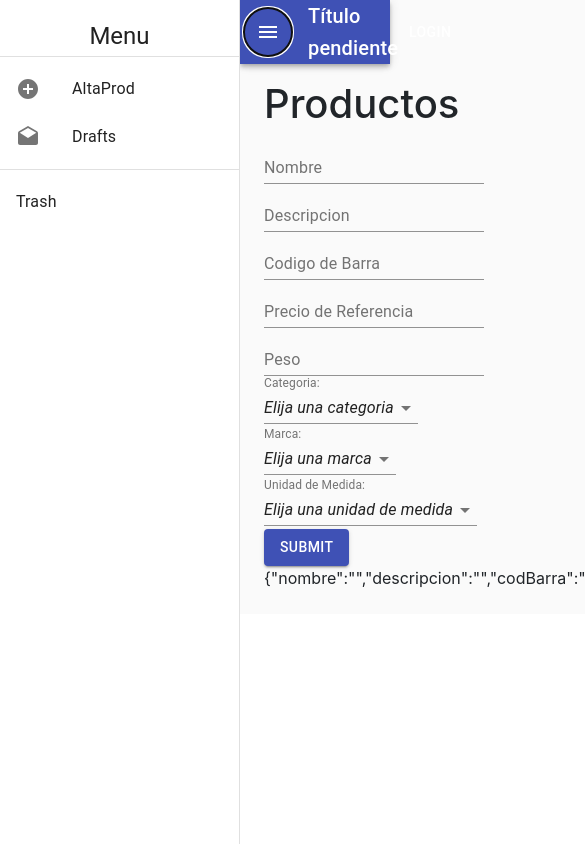
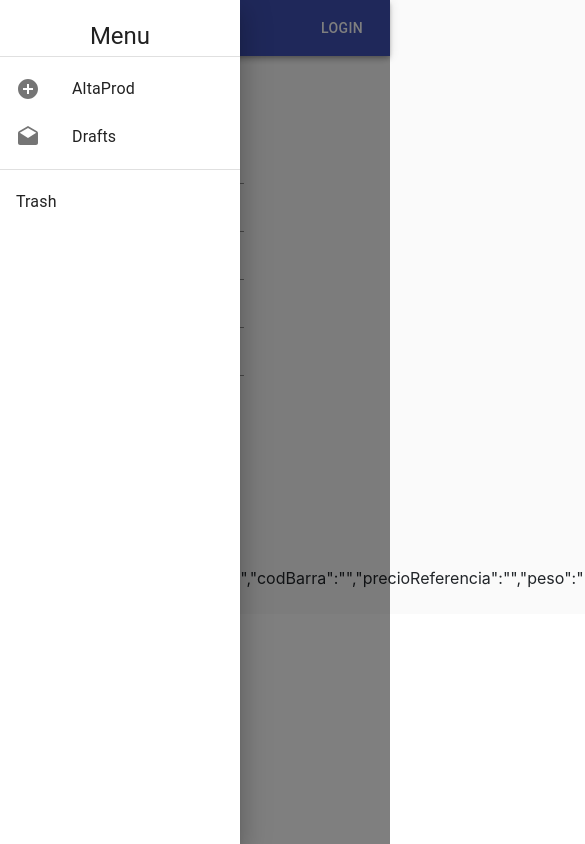
Before and after one commit to unla-investigacion-desarrollo/react-geo-turnos, a React (Create React App) app: page / in a window 390 px wide. Both pictures are taken after a click on the button "menu". Shown: the top 844 px of the page, 585 px wide, since content can reach past the window. Built offline with nearby package versions, Linux system fonts and the light colour scheme.

Commit message:
menu responsivo

```diff
--- a/src/App.js
+++ b/src/App.js
@@ -1,43 +1,31 @@
 import React from "react";
 import "./App.css";
 import Navbar from "./components/navbar/navbar";
-import { useSelector } from "react-redux";
-import { selectMenuValor } from "./components/navbar/menuSlice";
 import MenuDrawer from "./components/navbar/menuDrawer";
-import FormProducto from "./components/producto/formProductoFormik";
 import { makeStyles } from "@material-ui/core/styles";
-
-const MenuSwitch = (menuOption) => {
-  switch (menuOption) {
-    default:
-      return <FormProducto />;
-  }
-};
+import Contenido from "./components/contenido/contenido";
+import Hidden from "@material-ui/core/Hidden";
 
 const useStyles = makeStyles((theme) => ({
   root: {
     display: "flex",
   },
-  toolbar: theme.mixins.toolbar,
-  content: {
-    flexGrow: 1,
-    backgroundColor: theme.palette.background.default,
-    padding: theme.spacing(3),
-  },
 }));
 
 function App() {
-  const menuOption = useSelector(selectMenuValor);
   const classes = useStyles();
-  console.log(menuOption);
   return (
     <div className={classes.root}>
       <Navbar />
-      <MenuDrawer />
-      <main className={classes.content}>
-        <div className={classes.toolbar}></div>
-        {MenuSwitch(menuOption)}
-      </main>
+      <Hidden xsDown>
+        {/* Para PC */}
+        <MenuDrawer variante="permanent" />
+      </Hidden>
+      <Hidden smUp>
+        {/* Para mobile */}
+        <MenuDrawer variante="temporary" />
+      </Hidden>
+      <Contenido />
     </div>
   );
 }
--- /dev/null
+++ b/src/components/contenido/contenido.jsx
@@ -0,0 +1,34 @@
+import React from "react";
+import { useSelector } from "react-redux";
+import FormProducto from "../producto/formProductoFormik";
+import { selectMenuValor } from "../navbar/menuSlice";
+import { makeStyles } from "@material-ui/core/styles";
+
+const MenuSwitch = (menuOption) => {
+  switch (menuOption) {
+    default:
+      return <FormProducto />;
+  }
+};
+
+const useStyles = makeStyles((theme) => ({
+  toolbar: theme.mixins.toolbar,
+  content: {
+    flexGrow: 1,
+    backgroundColor: theme.palette.background.default,
+    padding: theme.spacing(3),
+  },
+}));
+
+const Contenido = () => {
+  const classes = useStyles();
+  const menuOption = useSelector(selectMenuValor);
+  return (
+    <main className={classes.content}>
+      <div className={classes.toolbar}></div>
+      {MenuSwitch(menuOption)}
+    </main>
+  );
+};
+
+export default Contenido;
--- a/src/components/navbar/menuDrawer.jsx
+++ b/src/components/navbar/menuDrawer.jsx
@@ -1,9 +1,11 @@
-import React from "react";
-
+import React, { useState } from "react";
 import { makeStyles } from "@material-ui/core/styles";
 import Drawer from "@material-ui/core/Drawer";
 import ListaMenu from "./listaMenu";
 import { Typography, Divider } from "@material-ui/core";
+import { useSelector, useDispatch } from "react-redux";
+import { mostrarMenu, switchMostrarMenu } from "../navbar/menuSlice";
+
 const drawerWidth = 240;
 
 const useStyles = makeStyles((theme) => ({
@@ -20,15 +22,19 @@ const useStyles = makeStyles((theme) => ({
   },
 }));
 
-const MenuDrawer = () => {
+const MenuDrawer = (props) => {
   const classes = useStyles();
+  const dispatch = useDispatch();
+  let mostrarMenuSelector = useSelector(mostrarMenu);
   return (
     <Drawer
       className={classes.drawer}
-      variant="permanent"
+      variant={props.variante}
       classes={{
         paper: classes.drawerPaper,
       }}
+      open={mostrarMenuSelector}
+      onClose={() => dispatch(switchMostrarMenu())}
       anchor="left"
     >
       <div className={classes.toolbar}>
--- a/src/components/navbar/menuSlice.js
+++ b/src/components/navbar/menuSlice.js
@@ -4,11 +4,15 @@ export const menuSlice = createSlice({
   name: "menu",
   initialState: {
     value: 2,
+    mostrarMenu: false,
     setDeDatos: {},
   },
   reducers: {
     cambiarVista: (state, action) => {
       state.value = action.payload;
+    },
+    switchMostrarMenu: (state, action) => {
+      state.mostrarMenu = !state.mostrarMenu;
     },
     cambiarVistaConDatos: {
       reducer(state, action) {
@@ -22,12 +26,17 @@ export const menuSlice = createSlice({
   },
 });
 
-export const { cambiarVista, cambiarVistaConDatos } = menuSlice.actions;
+export const {
+  cambiarVista,
+  cambiarVistaConDatos,
+  switchMostrarMenu,
+} = menuSlice.actions;
 
 // The function below is called a selector and allows us to select a value from
 // the state. Selectors can also be defined inline where they're used instead of
 // in the slice file. For example: `useSelector((state) => state.counter.value)`
 export const selectMenuValor = (state) => state.menu.value;
 export const selectMenuSetDeDatos = (state) => state.menu.setDeDatos;
+export const mostrarMenu = (state) => state.menu.mostrarMenu;
 
 export default menuSlice.reducer;
--- a/src/components/navbar/navbar.jsx
+++ b/src/components/navbar/navbar.jsx
@@ -6,16 +6,25 @@ import Typography from "@material-ui/core/Typography";
 import Button from "@material-ui/core/Button";
 import IconButton from "@material-ui/core/IconButton";
 import MenuIcon from "@material-ui/icons/Menu";
+import Hidden from "@material-ui/core/Hidden";
+import { switchMostrarMenu } from "../navbar/menuSlice";
+import { useDispatch } from "react-redux";
 
 const drawerWidth = 240;
 
 const useStyles = makeStyles((theme) => ({
   root: {
+    [theme.breakpoints.up("sm")]: {
+      //calculo para tamaño y posicion de content
       width: `calc(100% - ${drawerWidth}px)`,
       marginLeft: drawerWidth,
     },
+  },
   menuButton: {
     marginRight: theme.spacing(2),
+    // [theme.breakpoints.up("sm")]: {
+    //   display: "none",
+    // },
   },
   title: {
     flexGrow: 1,
@@ -24,17 +33,21 @@ const useStyles = makeStyles((theme) => ({
 
 const NavBar = () => {
   const classes = useStyles();
+  const dispatch = useDispatch();
   return (
     <AppBar position="fixed" className={classes.root}>
       <Toolbar>
+        <Hidden smUp>
           <IconButton
             edge="start"
             className={classes.menuButton}
             color="inherit"
             aria-label="menu"
+            onClick={() => dispatch(switchMostrarMenu())}
           >
             <MenuIcon />
           </IconButton>
+        </Hidden>
         <Typography variant="h6" className={classes.title}>
           Título pendiente
         </Typography>
```
Lines whose indentation alone changed are shown as unchanged.
